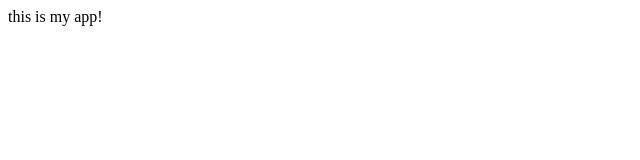
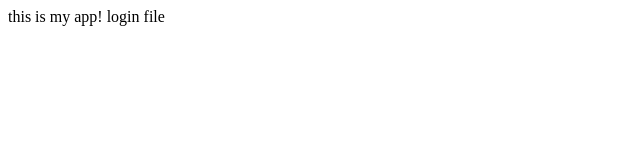
Before and after one commit to Yashg2001/learning_git, a plain HTML site: page index.html in a window 1280 px wide. Shown: the full height of the page, 0-640 px from the left. Drawn offline with Linux system fonts and the light colour scheme.

Commit message:
login.html

```diff
--- /dev/null
+++ b/dir2/app2.js
@@ -0,0 +1 @@
+console.log('123');
--- a/index.html
+++ b/index.html
@@ -9,5 +9,6 @@
 
     <body>
     this is my app!
+    login file
 	</body>
 </html>
```
Also changed, not shown: login.html (added, +1 -0 lines), log.txt (added).
